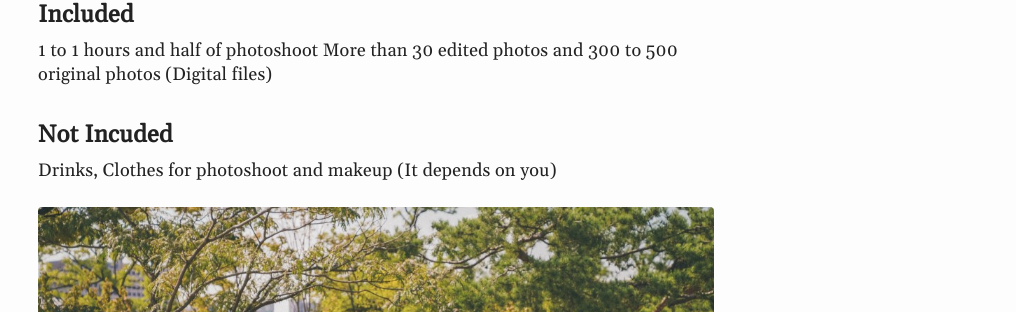
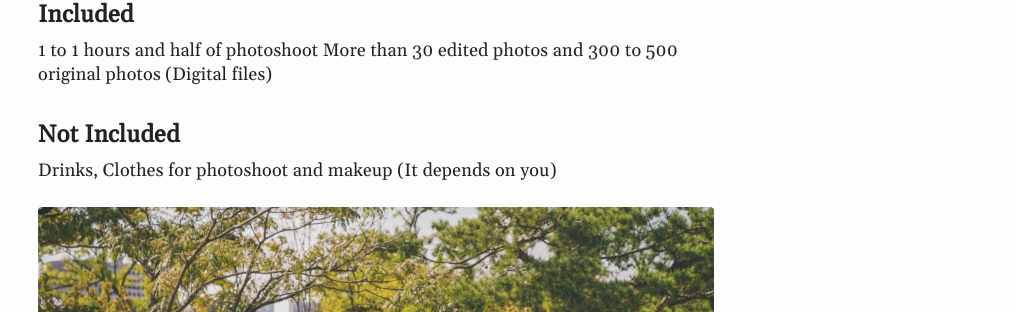
Before and after one commit to inhye317/moonofmarch, a Jekyll site: the page built from _posts/2019-12-13-2.md, in a window 1280 px wide and 900 px high, scrolled down 3072 px. Shown: the part 140-452 px from the top of the window, without its empty margins (264-1280 px from the left). Built offline with Jekyll 4.4.1, drawn with Linux system fonts in a browser that asks for light colours; comment, search, counter and statistics services are not loaded; some of the changed lines change nothing that is shown.

Commit message:
구글에널리틱스설치

```diff
--- a/_includes/head.html
+++ b/_includes/head.html
@@ -1,5 +1,16 @@
 <head>
 	<!-- Meta -->
+
+	<!-- Global site tag (gtag.js) - Google Analytics -->
+<script async src="https://www.googletagmanager.com/gtag/js?id=UA-154593102-1"></script>
+<script>
+  window.dataLayer = window.dataLayer || [];
+  function gtag(){dataLayer.push(arguments);}
+  gtag('js', new Date());
+
+  gtag('config', 'UA-154593102-1');
+</script>
+
 	<meta charset="UTF-8"/>
 	<meta name="viewport" content="width=device-width, initial-scale=1.0, maximum-scale=1">
 	<meta name="generator" content="Jekyll">
--- a/_posts/2019-12-13-2.md
+++ b/_posts/2019-12-13-2.md
@@ -41,7 +41,7 @@
 1 to 1 hours and half of photoshoot
 More than 30 edited photos and 300 to 500 original photos (Digital files)
 
-### Not Incuded
+### Not Included
 
 Drinks, Clothes for photoshoot and makeup (It depends on you)
 
```
